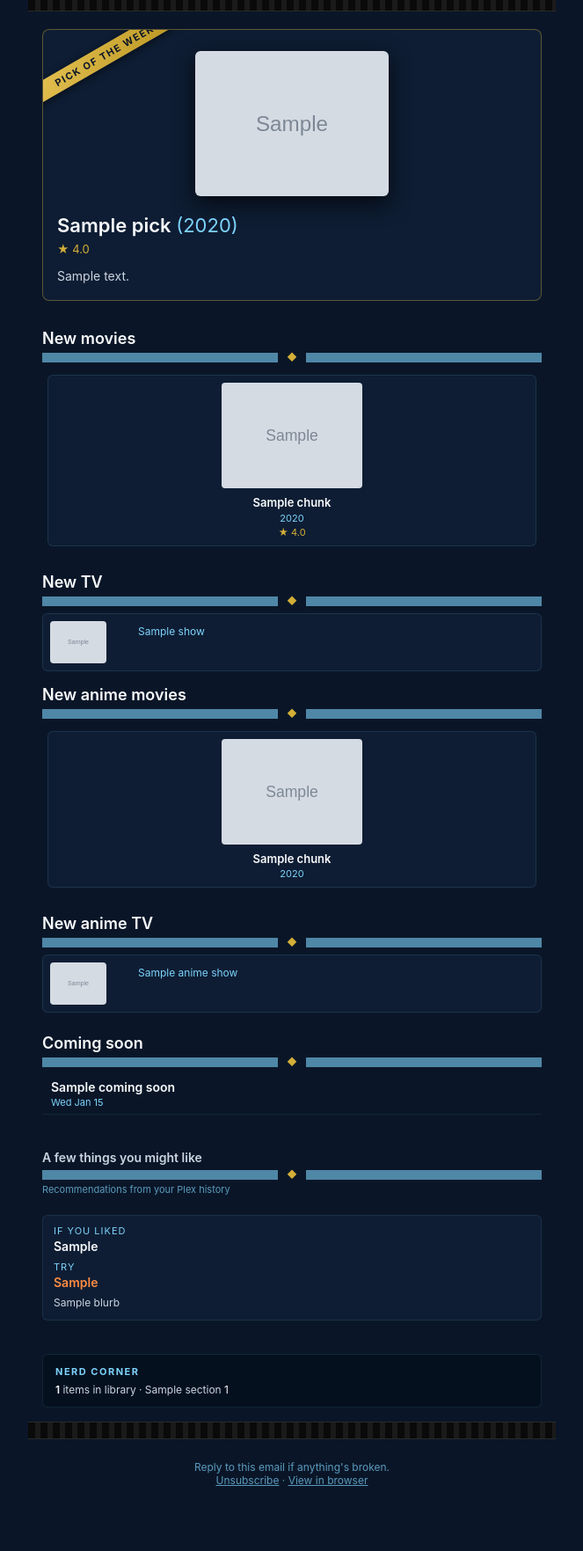
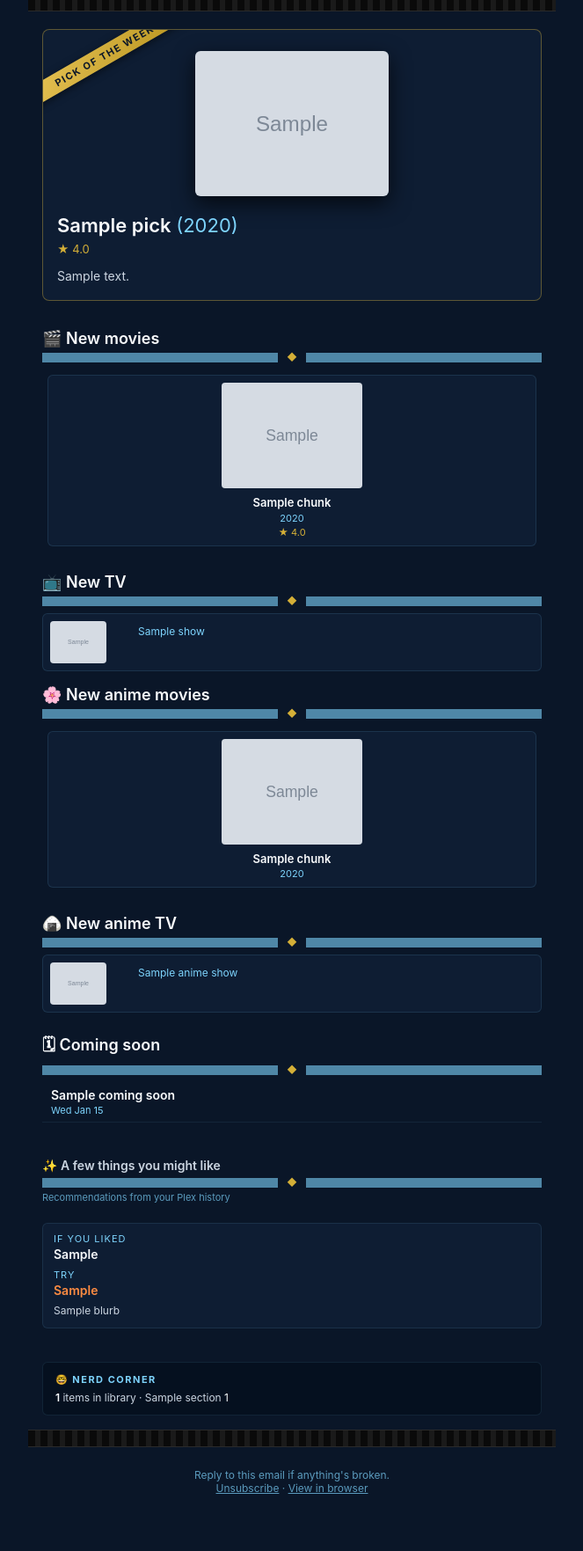
Before and after one commit to Quadstronaut/QFlix, a Python web app: template scripts/qflix-newsletter/qflix_newsletter/templates/weekly.html.j2 in a window 1280 px wide. Shown: the part 301-2064 px from the top of the page at 88% size, without its empty margins (308-971 px from the left). Before the commit the page ends 1990 px from the top, so only its background shows below. Run offline with Jinja, Linux system fonts and the light colour scheme; the template is opened without the code that fills it: most values are stand-ins (such as "Sample title", 1, 10 or a date in 2020); grey boxes marked "Sample" are stand-in pictures.

Commit message:
newsletter labels: emoji prefixes per section (🎬 📺 🌸 🍙 🗓 ✨ 🤓)
Co-Authored-By: Claude Sonnet 4.6 <noreply@anthropic.com>

```diff
--- a/scripts/qflix-newsletter/qflix_newsletter/templates/weekly.html.j2
+++ b/scripts/qflix-newsletter/qflix_newsletter/templates/weekly.html.j2
@@ -65,7 +65,7 @@
       {# New Movies #}
       {% if ctx.movies %}
       <tr><td style="padding:8px 16px;">
-        <h3 style="margin:0;color:#f8fafc;font-size:18px;font-weight:600;">New movies</h3>
+        <h3 style="margin:0;color:#f8fafc;font-size:18px;font-weight:600;">🎬 New movies</h3>
 {{ section_divider() }}
       </td></tr>
       <tr><td style="padding:0 16px 16px 16px;">
@@ -95,7 +95,7 @@
       {# New TV (grouped) #}
       {% if ctx.shows %}
       <tr><td style="padding:8px 16px;">
-        <h3 style="margin:0;color:#f8fafc;font-size:18px;font-weight:600;">New TV</h3>
+        <h3 style="margin:0;color:#f8fafc;font-size:18px;font-weight:600;">📺 New TV</h3>
 {{ section_divider() }}
       </td></tr>
       {% for s in ctx.shows %}
@@ -120,7 +120,7 @@
       {# Anime Movies #}
       {% if ctx.anime_movies %}
       <tr><td style="padding:8px 16px;">
-        <h3 style="margin:0;color:#f8fafc;font-size:18px;font-weight:600;">New anime movies</h3>
+        <h3 style="margin:0;color:#f8fafc;font-size:18px;font-weight:600;">🌸 New anime movies</h3>
 {{ section_divider() }}
       </td></tr>
       <tr><td style="padding:0 16px 16px 16px;">
@@ -147,7 +147,7 @@
       {# Anime TV #}
       {% if ctx.anime_shows %}
       <tr><td style="padding:8px 16px;">
-        <h3 style="margin:0;color:#f8fafc;font-size:18px;font-weight:600;">New anime TV</h3>
+        <h3 style="margin:0;color:#f8fafc;font-size:18px;font-weight:600;">🍙 New anime TV</h3>
 {{ section_divider() }}
       </td></tr>
       {% for s in ctx.anime_shows %}
@@ -168,7 +168,7 @@
       {# Coming Soon #}
       {% if ctx.coming_soon %}
       <tr><td style="padding:16px 16px 8px 16px;">
-        <h3 style="margin:0;color:#f8fafc;font-size:18px;font-weight:600;">Coming soon</h3>
+        <h3 style="margin:0;color:#f8fafc;font-size:18px;font-weight:600;">🗓 Coming soon</h3>
 {{ section_divider() }}
       </td></tr>
       <tr><td style="padding:0 16px 16px 16px;">
@@ -195,7 +195,7 @@
       {# AI Picks (BOTTOM by design — operator note: people don't love AI) #}
       {% if ctx.ai_picks %}
       <tr><td style="padding:24px 16px 8px 16px;">
-        <h3 style="margin:0;color:#cbd5e1;font-size:14px;font-weight:600;">A few things you might like</h3>
+        <h3 style="margin:0;color:#cbd5e1;font-size:14px;font-weight:600;">✨ A few things you might like</h3>
 {{ section_divider() }}
         <div style="color:#7dd3fc;font-size:11px;opacity:.7;margin-top:4px;">Recommendations from your Plex history</div>
       </td></tr>
@@ -221,7 +221,7 @@
       <tr><td style="padding:16px 16px 16px 16px;">
         <table role="presentation" width="100%" cellspacing="0" cellpadding="0" border="0" style="background:#05101f;border:1px solid rgba(125,211,252,.10);border-radius:6px;">
           <tr><td style="padding:12px 14px;">
-            <div style="color:#7dd3fc;font-size:11px;letter-spacing:1.5px;text-transform:uppercase;font-weight:700;">Nerd corner</div>
+            <div style="color:#7dd3fc;font-size:11px;letter-spacing:1.5px;text-transform:uppercase;font-weight:700;">🤓 Nerd corner</div>
             <div style="color:#cbd5e1;font-size:12px;margin-top:6px;">
               <span style="color:#f8fafc;font-weight:600;">{{ ctx.nerd_corner.total_items }}</span> items in library
               {% for s in ctx.nerd_corner.sections %}
```
Also changed, not shown: scripts/qflix-newsletter/tests/test_template_render.py (+13 -0 lines).
